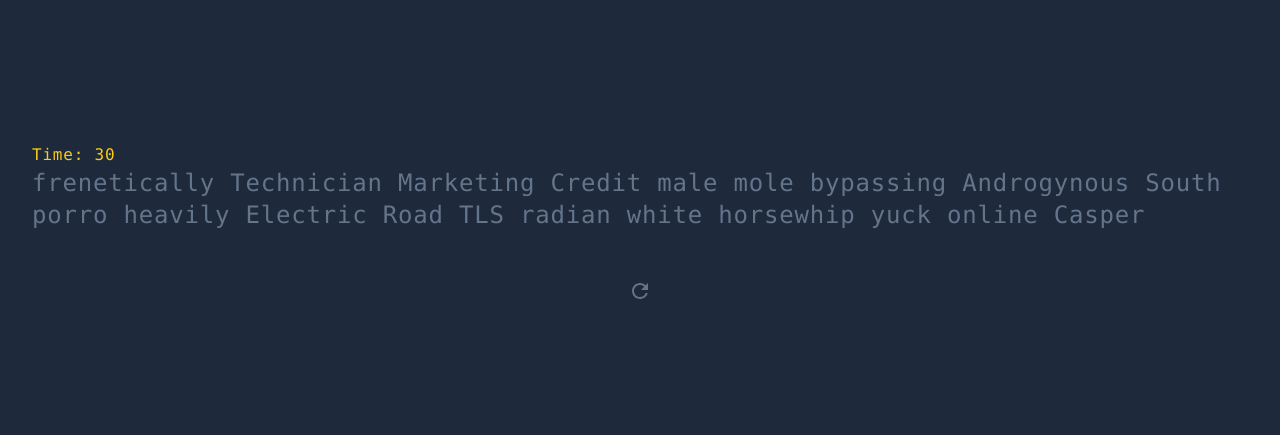
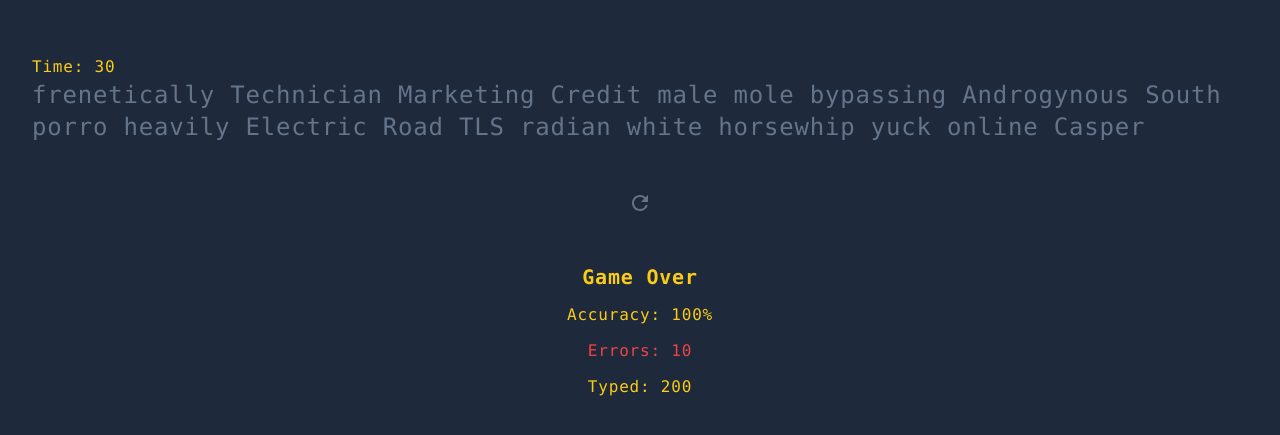
Before and after one commit to tanerijun/speed-type-react, a React (Vite) app: page / in a window 1280 px wide. Shown: the part 173-608 px from the top of the page. Built offline with nearby package versions, Linux system fonts and the light colour scheme.

Commit message:
Add game over screen

```diff
--- a/src/App.tsx
+++ b/src/App.tsx
@@ -1,4 +1,5 @@
 import { faker } from "@faker-js/faker";
+import GameOver from "./components/GameOver";
 import Reset from "./components/Reset";
 import Timer from "./components/Timer";
 import Words from "./components/Words";
@@ -11,6 +12,7 @@
       <Timer timeLeft={30} />
       <Words words={words} />
       <Reset onRestart={() => {}} className={"mx-auto mt-10 text-slate-500"} />
+      <GameOver className={"mt-10"} errors={10} accuracy={100} total={200} />
     </>
   );
 }
--- /dev/null
+++ b/src/components/GameOver.tsx
@@ -0,0 +1,57 @@
+import { motion } from "framer-motion";
+import { formatPercent } from "../utils/helpers";
+
+interface Props {
+  errors: number;
+  accuracy: number;
+  total: number;
+  className?: string;
+}
+
+export default function GameOver({
+  errors,
+  accuracy,
+  total,
+  className,
+}: Props) {
+  const initial = { opacity: 0 };
+  const animate = { opacity: 1 };
+  const duration = { duration: 0.3 };
+
+  return (
+    <ul
+      className={`flex flex-col items-center text-primary-400 space-y-3 ${className}`}
+    >
+      <motion.li
+        initial={initial}
+        animate={animate}
+        transition={{ ...duration, delay: 0 }}
+        className="text-xl font-semibold"
+      >
+        Game Over
+      </motion.li>
+      <motion.li
+        initial={initial}
+        animate={animate}
+        transition={{ ...duration, delay: 0.5 }}
+      >
+        Accuracy: {formatPercent(accuracy)}
+      </motion.li>
+      <motion.li
+        initial={initial}
+        animate={animate}
+        transition={{ ...duration, delay: 1 }}
+        className="text-red-500"
+      >
+        Errors: {errors}
+      </motion.li>
+      <motion.li
+        initial={initial}
+        animate={animate}
+        transition={{ ...duration, delay: 1.5 }}
+      >
+        Typed: {total}
+      </motion.li>
+    </ul>
+  );
+}
--- /dev/null
+++ b/src/utils/helpers.ts
@@ -0,0 +1,3 @@
+export function formatPercent(n: number) {
+  return n.toFixed(0) + "%";
+}
```
